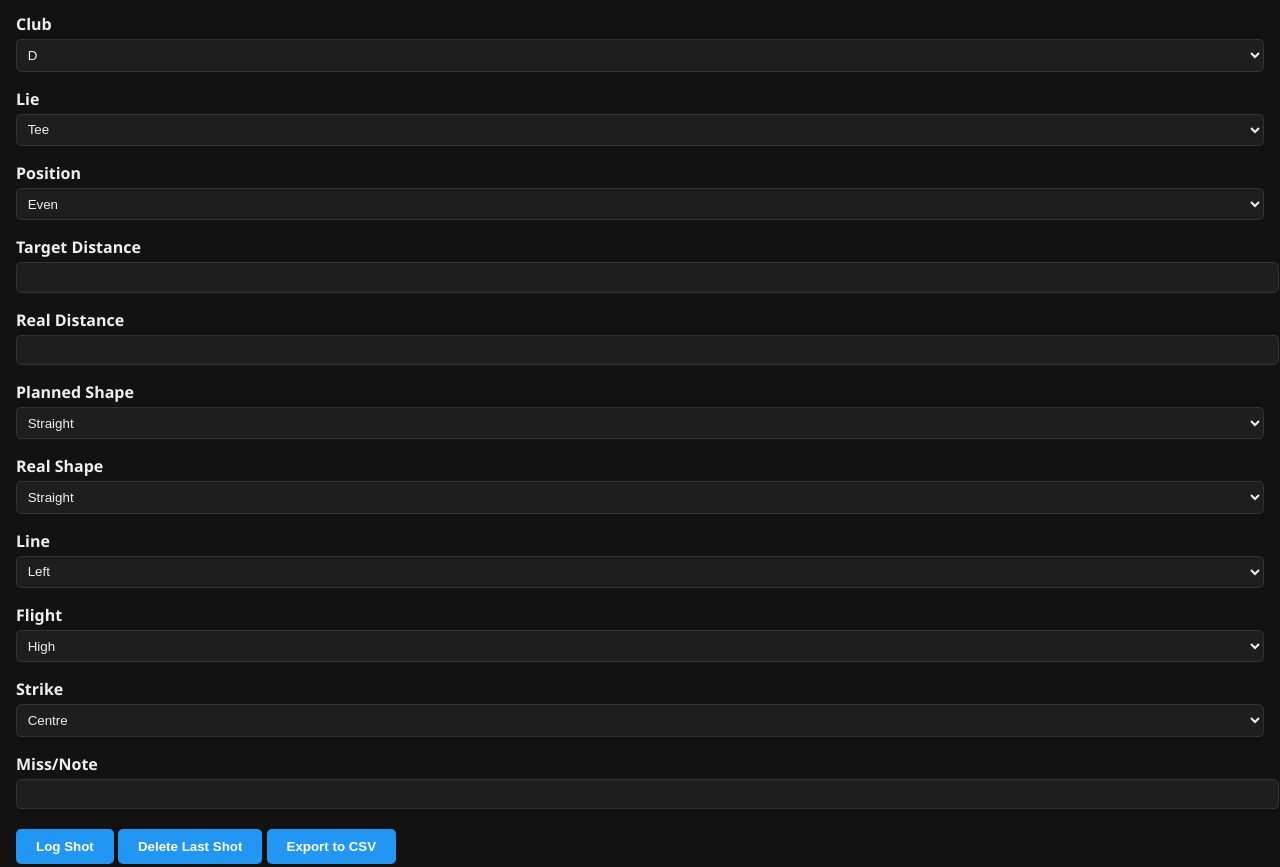
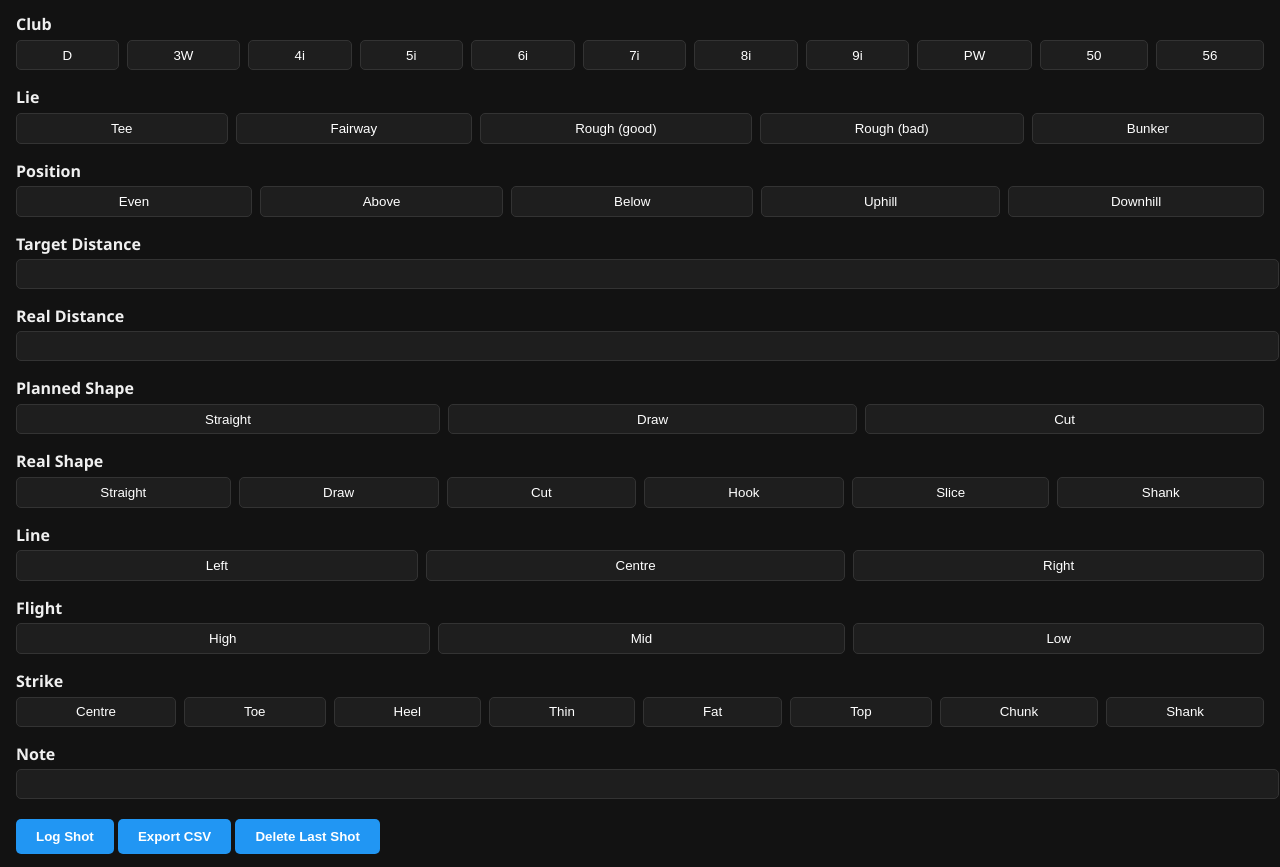
Before and after one commit to apporter-tom/shot-logger, a plain HTML site: page index.html in a window 1280 px wide. Shown: the part 316-1183 px from the top of the page. Drawn offline with Linux system fonts and the light colour scheme.

Commit message:
Replaced Dropdowns with buttons

```diff
--- a/index.html
+++ b/index.html
@@ -36,7 +36,28 @@
       color: #f0f0f0;
     }
 
-    button {
+    .button-group {
+      display: flex;
+      gap: 0.5em;
+      margin-top: 0.3em;
+      flex-wrap: wrap;
+    }
+
+    .button-group button {
+      flex: 1 1 auto;
+      padding: 0.5em;
+      background: #1e1e1e;
+      border: 1px solid #333;
+      color: white;
+      border-radius: 5px;
+      cursor: pointer;
+    }
+
+    .button-group button.active {
+      background: #2196f3;
+    }
+
+    button.action {
       margin-top: 1.5em;
       padding: 0.75em 1.5em;
       font-weight: bold;
@@ -47,7 +68,7 @@
       cursor: pointer;
     }
 
-    button:hover {
+    button.action:hover {
       background-color: #1976d2;
     }
 
@@ -84,7 +105,6 @@
 <body>
   <h1>Golf Shot Logger</h1>
 
-  <!-- Form Fields -->
   <label for="course">Course</label>
   <input type="text" id="course" />
 
@@ -94,94 +114,103 @@
   <label for="hole">Hole</label>
   <input type="number" id="hole" value="1" />
 
-  <label for="club">Club</label>
-  <select id="club">
-    <option>D</option>
-    <option>3W</option>
-    <option>4i</option>
-    <option>5i</option>
-    <option>6i</option>
-    <option>7i</option>
-    <option>8i</option>
-    <option>9i</option>
-    <option>PW</option>
-    <option>50</option>
-    <option>56</option>
-  </select>
+  <!-- Button Fields -->
+  <label>Club</label>
+  <div id="clubBtns" class="button-group">
+    <button type="button" onclick="selectValue('club', this)">D</button>
+    <button type="button" onclick="selectValue('club', this)">3W</button>
+    <button type="button" onclick="selectValue('club', this)">4i</button>
+    <button type="button" onclick="selectValue('club', this)">5i</button>
+    <button type="button" onclick="selectValue('club', this)">6i</button>
+    <button type="button" onclick="selectValue('club', this)">7i</button>
+    <button type="button" onclick="selectValue('club', this)">8i</button>
+    <button type="button" onclick="selectValue('club', this)">9i</button>
+    <button type="button" onclick="selectValue('club', this)">PW</button>
+    <button type="button" onclick="selectValue('club', this)">50</button>
+    <button type="button" onclick="selectValue('club', this)">56</button>
+  </div>
+  <input type="hidden" id="club" value="" />
 
-  <label for="lie">Lie</label>
-  <select id="lie">
-    <option>Tee</option>
-    <option>Fairway</option>
-    <option>Rough (good)</option>
-    <option>Rough (bad)</option>
-    <option>Bunker</option>
-  </select>
+  <label>Lie</label>
+  <div id="lieBtns" class="button-group">
+    <button type="button" onclick="selectValue('lie', this)">Tee</button>
+    <button type="button" onclick="selectValue('lie', this)">Fairway</button>
+    <button type="button" onclick="selectValue('lie', this)">Rough (good)</button>
+    <button type="button" onclick="selectValue('lie', this)">Rough (bad)</button>
+    <button type="button" onclick="selectValue('lie', this)">Bunker</button>
+  </div>
+  <input type="hidden" id="lie" value="" />
 
-  <label for="position">Position</label>
-  <select id="position">
-    <option>Even</option>
-    <option>Above</option>
-    <option>Below</option>
-    <option>Uphill</option>
-    <option>Downhill</option>
-  </select>
+  <label>Position</label>
+  <div id="positionBtns" class="button-group">
+    <button type="button" onclick="selectValue('position', this)">Even</button>
+    <button type="button" onclick="selectValue('position', this)">Above</button>
+    <button type="button" onclick="selectValue('position', this)">Below</button>
+    <button type="button" onclick="selectValue('position', this)">Uphill</button>
+    <button type="button" onclick="selectValue('position', this)">Downhill</button>
+  </div>
+  <input type="hidden" id="position" value="" />
 
   <label for="targetDistance">Target Distance</label>
-  <input type="number" id="targetDistance" />
+  <input type="text" id="targetDistance" />
 
   <label for="realDistance">Real Distance</label>
-  <input type="number" id="realDistance" />
+  <input type="text" id="realDistance" />
 
-  <label for="plannedShape">Planned Shape</label>
-  <select id="plannedShape">
-    <option>Straight</option>
-    <option>Draw</option>
-    <option>Cut</option>
-  </select>
+  <label>Planned Shape</label>
+  <div id="plannedShapeBtns" class="button-group">
+    <button type="button" onclick="selectValue('plannedShape', this)">Straight</button>
+    <button type="button" onclick="selectValue('plannedShape', this)">Draw</button>
+    <button type="button" onclick="selectValue('plannedShape', this)">Cut</button>
+  </div>
+  <input type="hidden" id="plannedShape" value="" />
 
-  <label for="realShape">Real Shape</label>
-  <select id="realShape">
-    <option>Straight</option>
-    <option>Draw</option>
-    <option>Cut</option>
-    <option>Hook</option>
-    <option>Slice</option>
-    <option>Shank</option>
-  </select>
+  <label>Real Shape</label>
+  <div id="realShapeBtns" class="button-group">
+    <button type="button" onclick="selectValue('realShape', this)">Straight</button>
+    <button type="button" onclick="selectValue('realShape', this)">Draw</button>
+    <button type="button" onclick="selectValue('realShape', this)">Cut</button>
+    <button type="button" onclick="selectValue('realShape', this)">Hook</button>
+    <button type="button" onclick="selectValue('realShape', this)">Slice</button>
+    <button type="button" onclick="selectValue('realShape', this)">Shank</button>
+  </div>
+  <input type="hidden" id="realShape" value="" />
 
-  <label for="startDir">Line</label>
-  <select id="startDir">
-    <option>Left</option>
-    <option>Centre</option>
-    <option>Right</option>
-  </select>
+  <label>Line</label>
+  <div id="lineBtns" class="button-group">
+    <button type="button" onclick="selectValue('line', this)">Left</button>
+    <button type="button" onclick="selectValue('line', this)">Centre</button>
+    <button type="button" onclick="selectValue('line', this)">Right</button>
+  </div>
+  <input type="hidden" id="line" value="" />
 
-  <label for="flight">Flight</label>
-  <select id="flight">
-    <option>High</option>
-    <option>Mid</option>
-    <option>Low</option>
-  </select>
+  <label>Flight</label>
+  <div id="flightBtns" class="button-group">
+    <button type="button" onclick="selectValue('flight', this)">High</button>
+    <button type="button" onclick="selectValue('flight', this)">Mid</button>
+    <button type="button" onclick="selectValue('flight', this)">Low</button>
+  </div>
+  <input type="hidden" id="flight" value="" />
 
-  <label for="strike">Strike</label>
-  <select id="strike">
-    <option>Centre</option>
-    <option>Toe</option>
-    <option>Heel</option>
-    <option>Thin</option>
-    <option>Fat</option>
-    <option>Top</option>
-    <option>Chunk</option>
-    <option>Shank</option>
-  </select>
+  <label>Strike</label>
+  <div id="strikeBtns" class="button-group">
+    <button type="button" onclick="selectValue('strike', this)">Centre</button>
+    <button type="button" onclick="selectValue('strike', this)">Toe</button>
+    <button type="button" onclick="selectValue('strike', this)">Heel</button>
+    <button type="button" onclick="selectValue('strike', this)">Thin</button>
+    <button type="button" onclick="selectValue('strike', this)">Fat</button>
+    <button type="button" onclick="selectValue('strike', this)">Top</button>
+    <button type="button" onclick="selectValue('strike', this)">Chunk</button>
+    <button type="button" onclick="selectValue('strike', this)">Shank</button>
+  </div>
+  <input type="hidden" id="strike" value="" />
 
-  <label for="note">Miss/Note</label>
+  <label for="note">Note</label>
   <input type="text" id="note" />
 
-  <button onclick="logShot()">Log Shot</button>
-  <button onclick="deleteLastShot()">Delete Last Shot</button>
-  <button onclick="exportToCSV()">Export to CSV</button>
+  <button class="action" onclick="logShot()">Log Shot</button>
+  <button class="action" onclick="exportToCSV()">Export CSV</button>
+  <button class="action" onclick="deleteLastShot()">Delete Last Shot</button>
 
   <table id="log">
     <thead>
@@ -209,6 +238,13 @@
   <script>
     let shotCount = 0;
 
+    function selectValue(field, button) {
+      document.getElementById(field).value = button.innerText;
+      const buttons = document.querySelectorAll(`#${field}Btns button`);
+      buttons.forEach(btn => btn.classList.remove('active'));
+      button.classList.add('active');
+    }
+
     function logShot() {
       const course = document.getElementById("course").value;
       const date = document.getElementById("date").value;
@@ -220,7 +256,7 @@
       const realDistance = document.getElementById("realDistance").value;
       const plannedShape = document.getElementById("plannedShape").value;
       const realShape = document.getElementById("realShape").value;
-      const startDir = document.getElementById("startDir").value;
+      const line = document.getElementById("line").value;
       const flight = document.getElementById("flight").value;
       const strike = document.getElementById("strike").value;
       const note = document.getElementById("note").value;
@@ -241,7 +277,7 @@
         <td>${realDistance}</td>
         <td>${plannedShape}</td>
         <td>${realShape}</td>
-        <td>${startDir}</td>
+        <td>${line}</td>
         <td>${flight}</td>
         <td>${strike}</td>
         <td>${note}</td>
@@ -261,18 +297,20 @@
     }
 
     function exportToCSV() {
-      const rows = document.querySelectorAll("table tr");
-      let csvContent = "data:text/csv;charset=utf-8,";
+      const table = document.getElementById("log");
+      const rows = table.querySelectorAll("tr");
+      let csvContent = "";
 
       rows.forEach(row => {
-        const cols = Array.from(row.querySelectorAll("td, th")).map(col => col.innerText);
+        const cols = Array.from(row.querySelectorAll("th, td")).map(col => col.innerText);
         csvContent += cols.join(",") + "\n";
       });
 
-      const encodedUri = encodeURI(csvContent);
+      const blob = new Blob([csvContent], { type: "text/csv;charset=utf-8;" });
       const link = document.createElement("a");
-      link.setAttribute("href", encodedUri);
-      link.setAttribute("download", "golf_shots_log.csv");
+      link.href = URL.createObjectURL(blob);
+      link.download = "golf_shots_log.csv";
+      link.style.display = "none";
       document.body.appendChild(link);
       link.click();
       document.body.removeChild(link);
```
